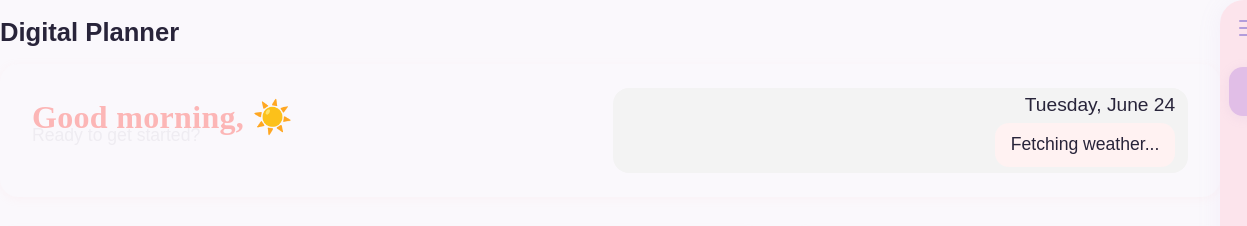
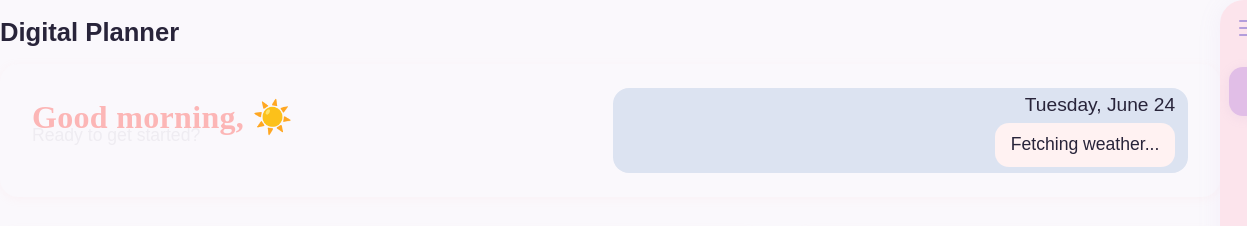
Before and after one commit to Siana02/Dp, a plain HTML site: page index.html in a window 1280 px wide. Shown: the top 226 px of the page, 0-1247 px from the left. Drawn offline with nearby package versions, Linux system fonts and the light colour scheme.

Commit message:
Update style.css

```diff
--- a/style.css
+++ b/style.css
@@ -491,7 +491,7 @@ html, body {
 }
 .topbar-right {
    order: 2;
-  background: #f3f3f3; /* Default color, change as you wish */
+  background: #DCE3F1; /* Default color, change as you wish */
   padding: 0.4em 0.8em;
   border-radius: 1em;
   flex: 1 1 50%;
```
